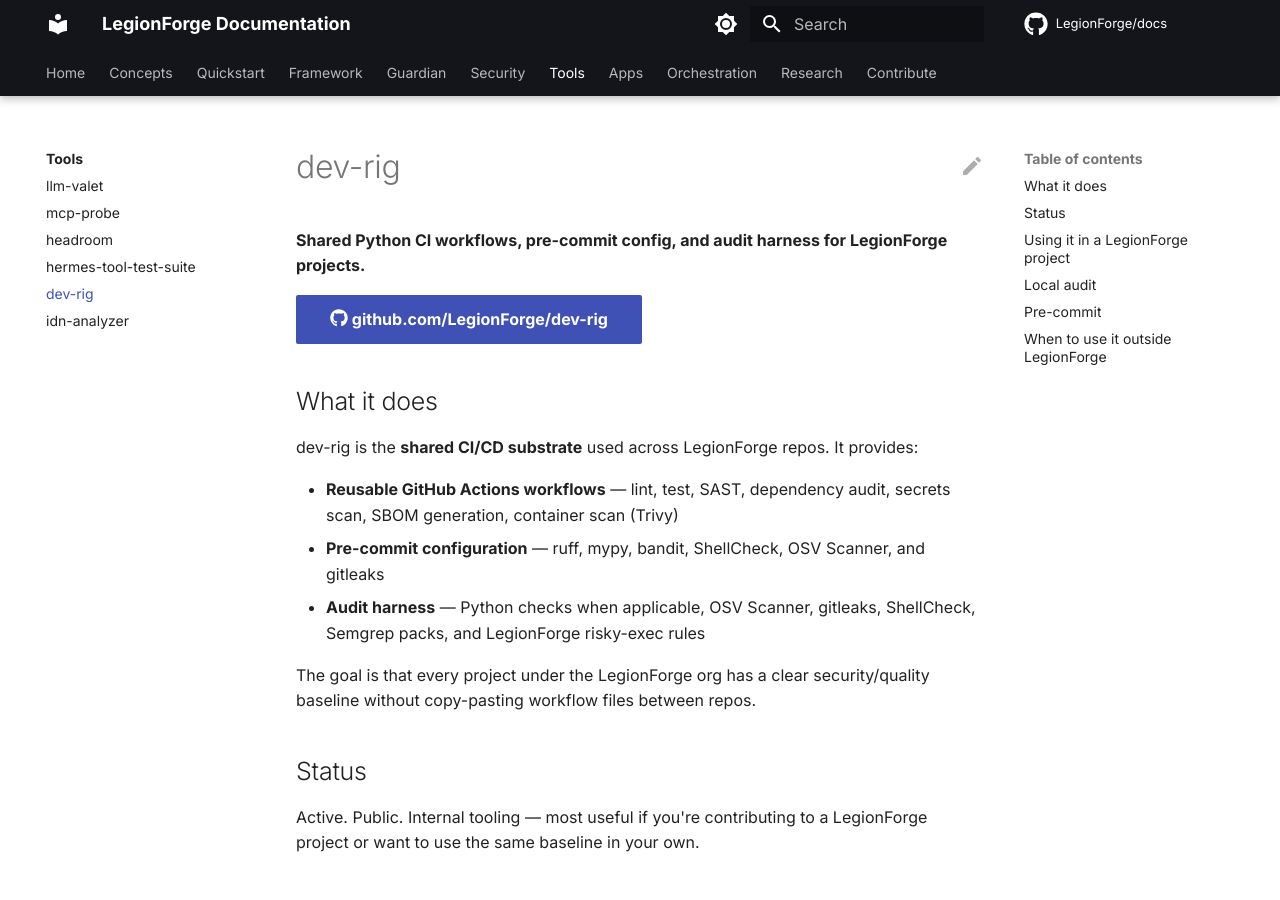
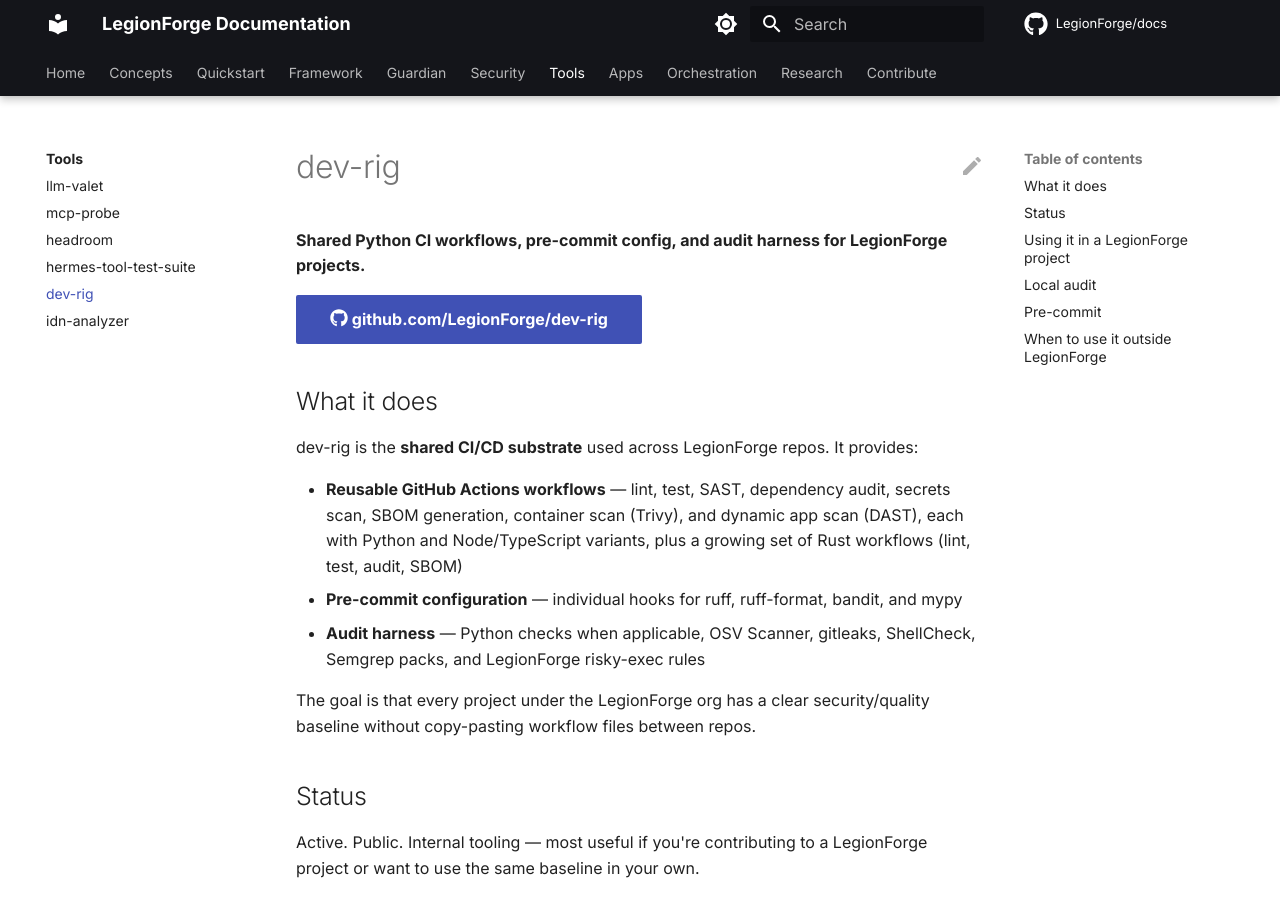
Before and after one commit to LegionForge/docs, an MkDocs documentation site: the page built from docs/tools/dev-rig.md, in a window 1280 px wide and 900 px high. Built offline with MkDocs 1.6.1 and Material for MkDocs 9.7.7, drawn with Linux system fonts in a browser that asks for light colours; comment, search, counter and statistics services are not loaded; some of the changed text lies outside the part shown.

Commit message:
docs: fix dev-rig pre-commit description and headroom platform status (#2)
/legionforge-verify pass. dev-rig's pre-commit section described a
fictional "legionforge-baseline" hook (Black/ruff/isort/bandit/detect-secrets)
that doesn't exist in .pre-commit-hooks.yaml — actual hooks are ruff,
ruff-format, bandit, mypy, applied individually. Also added the Rust
workflow set (lint/test/audit/sbom) and DAST, both present in
.github/workflows/ but unmentioned. headroom's page omitted that it's
Windows-only today (collectors use VirtualAlloc/commit-charge APIs);
macOS/Linux are architected for but not implemented.

````diff
--- a/docs/tools/dev-rig.md
+++ b/docs/tools/dev-rig.md
@@ -8,8 +8,8 @@
 
 dev-rig is the **shared CI/CD substrate** used across LegionForge repos. It provides:
 
-- **Reusable GitHub Actions workflows** — lint, test, SAST, dependency audit, secrets scan, SBOM generation, container scan (Trivy)
-- **Pre-commit configuration** — ruff, mypy, bandit, ShellCheck, OSV Scanner, and gitleaks
+- **Reusable GitHub Actions workflows** — lint, test, SAST, dependency audit, secrets scan, SBOM generation, container scan (Trivy), and dynamic app scan (DAST), each with Python and Node/TypeScript variants, plus a growing set of Rust workflows (lint, test, audit, SBOM)
+- **Pre-commit configuration** — individual hooks for ruff, ruff-format, bandit, and mypy
 - **Audit harness** — Python checks when applicable, OSV Scanner, gitleaks, ShellCheck, Semgrep packs, and LegionForge risky-exec rules
 
 The goal is that every project under the LegionForge org has a clear security/quality baseline without copy-pasting workflow files between repos.
@@ -78,10 +78,13 @@ repos:
   - repo: https://github.com/LegionForge/dev-rig
     rev: v0.1.0
     hooks:
-      - id: legionforge-baseline
+      - id: ruff
+      - id: ruff-format
+      - id: bandit
+      - id: mypy
 ```
 
-The `legionforge-baseline` hook runs Black, ruff, isort, bandit, and detect-secrets. It's pinned to a tag, not `main`, so projects only adopt new rules deliberately.
+Each hook is pinned to a tag, not `main`, so projects only adopt new rules deliberately.
 
 ## When to use it outside LegionForge
 
````
Also changed, not shown: docs/tools/headroom.md (+1 -1 lines).
